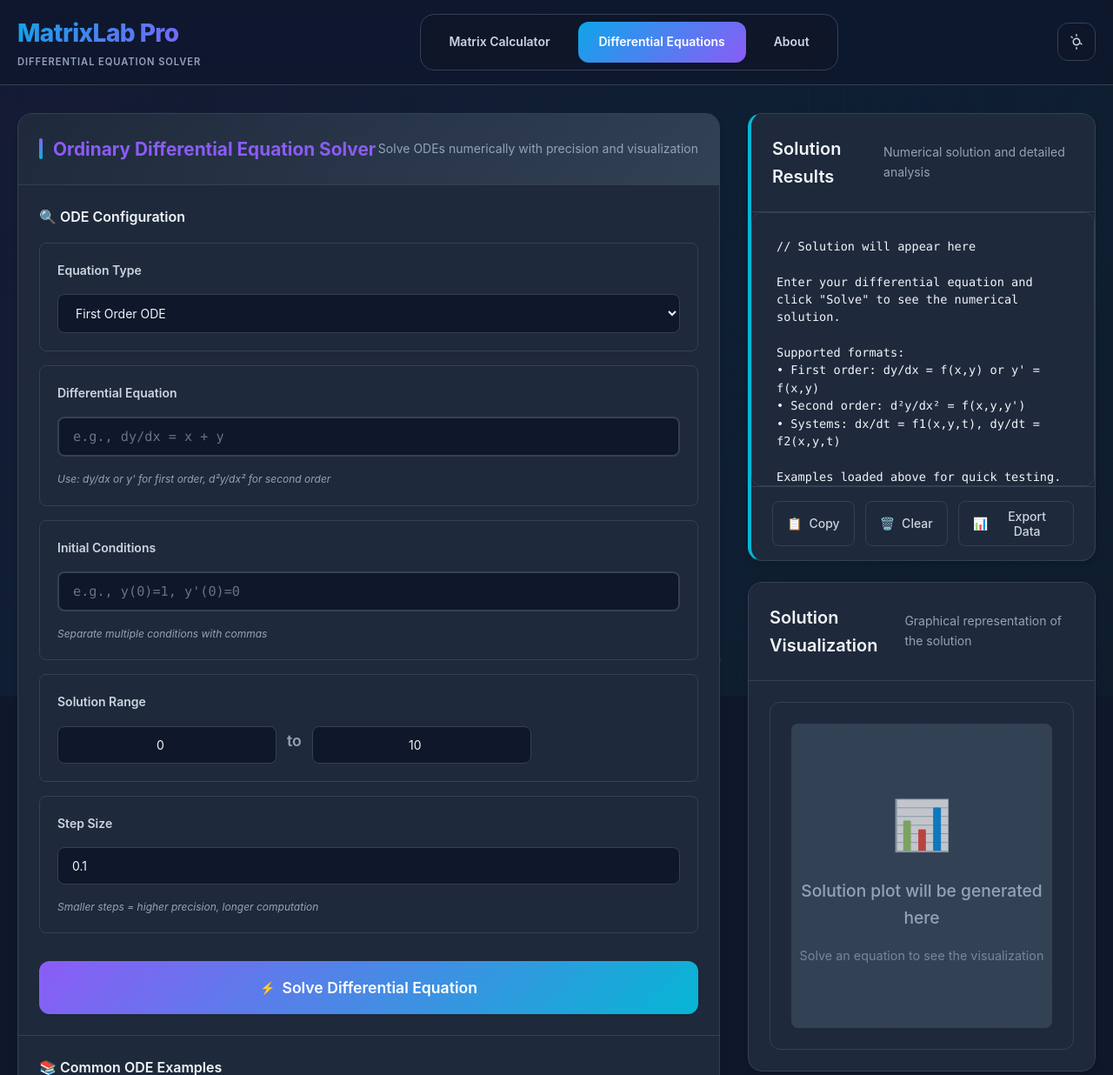
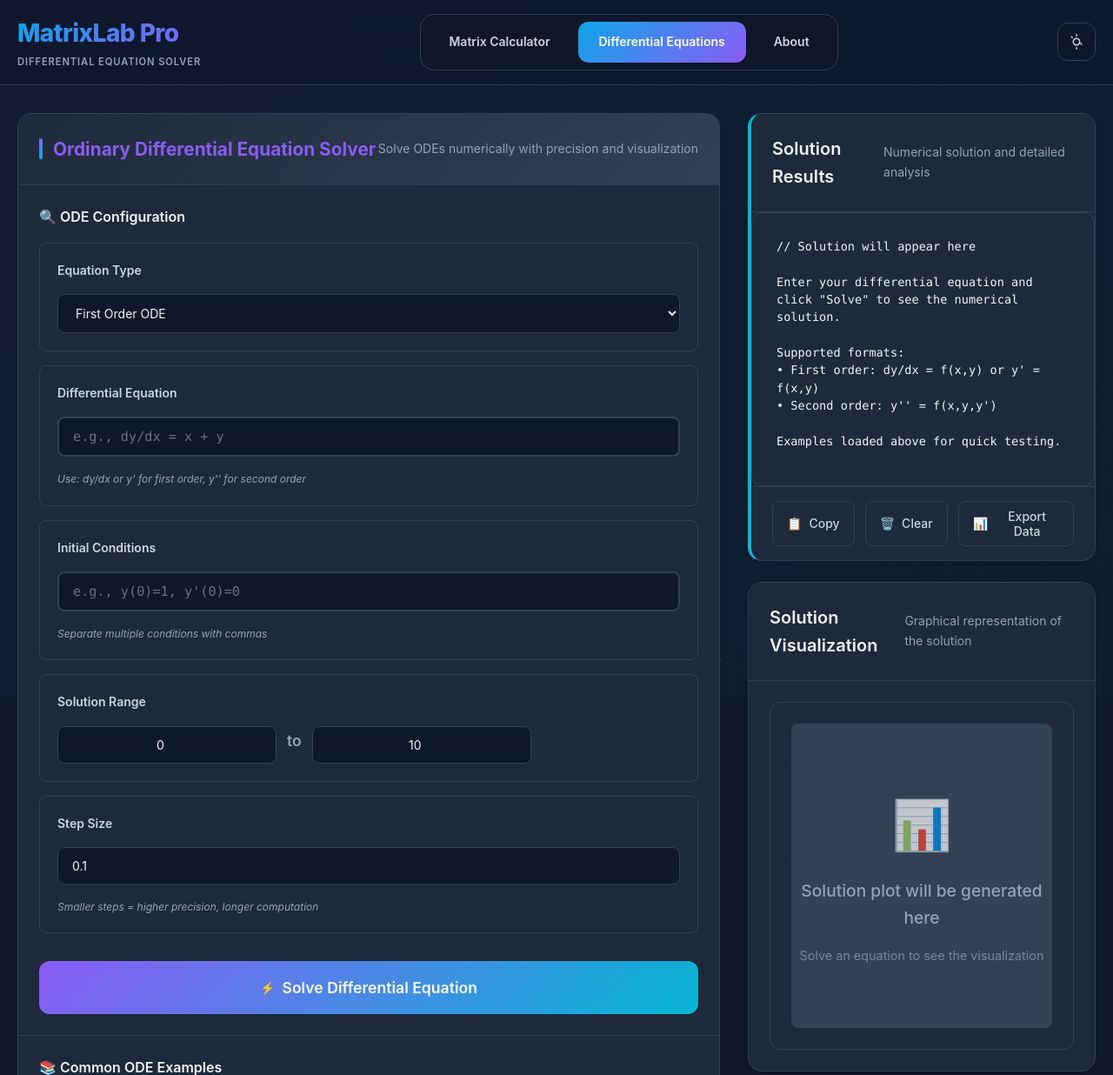
Before and after one commit to Eyas2006/LinearProject, a Flask app: page /differential-equations in a window 1280 px wide. Shown: the top 1236 px of the page at 87% size. Run offline with Flask 3, Linux system fonts and the light colour scheme.

Commit message:
Update differential_equations.html

```diff
--- a/templates/differential_equations.html
+++ b/templates/differential_equations.html
@@ -64,14 +64,13 @@
                                     <select id="odeType" class="input-field">
                                         <option value="first_order">First Order ODE</option>
                                         <option value="second_order">Second Order ODE</option>
-                                        <option value="system">System of ODEs</option>
                                     </select>
                                 </div>
                                 <div class="control-group">
                                     <label>Differential Equation</label>
                                     <input type="text" id="odeEquation" class="input-field ode-equation-input"
                                            placeholder="e.g., dy/dx = x + y">
-                                    <div class="input-hint">Use: dy/dx or y' for first order, d²y/dx² for second order</div>
+                                    <div class="input-hint">Use: dy/dx or y' for first order, y'' for second order</div>
                                 </div>
                                 <div class="control-group">
                                     <label>Initial Conditions</label>
@@ -106,7 +105,7 @@
                                     <span class="quick-icon">📈</span>
                                     Exponential Decay
                                 </button>
-                                <button class="quick-btn example-btn" data-equation="d²y/dx² + 4*y = 0" data-conditions="y(0)=0, y'(0)=1" data-type="second_order">
+                                <button class="quick-btn example-btn" data-equation="y'' + 4y = 0" data-conditions="y(0)=0, y'(0)=1" data-type="second_order">
                                     <span class="quick-icon">🌊</span>
                                     Harmonic Oscillator
                                 </button>
@@ -114,7 +113,7 @@
                                     <span class="quick-icon">📐</span>
                                     Linear ODE
                                 </button>
-                                <button class="quick-btn example-btn" data-equation="dx/dt = y, dy/dt = -x" data-conditions="x(0)=1, y(0)=0" data-type="system">
+                                <button class="quick-btn example-btn" data-equation="dy/dx = x + y" data-conditions="y(5)=1" data-type="first_order">
                                     <span class="quick-icon">🔄</span>
                                     System Example
                                 </button>
@@ -136,8 +135,7 @@ Enter your differential equation and click "Solve" to see the numerical solution
 
 Supported formats:
 • First order: dy/dx = f(x,y) or y' = f(x,y)
-• Second order: d²y/dx² = f(x,y,y')
-• Systems: dx/dt = f1(x,y,t), dy/dt = f2(x,y,t)
+• Second order: y'' = f(x,y,y')
 
 Examples loaded above for quick testing.</pre>
                             <div class="result-actions">
@@ -202,5 +200,4 @@ Examples loaded above for quick testing.</pre>
     <script src="/static/differential_equations.js"></script>
     <script src="/static/notification_manager.js"></script>
 </body>
-
 </html>
```
